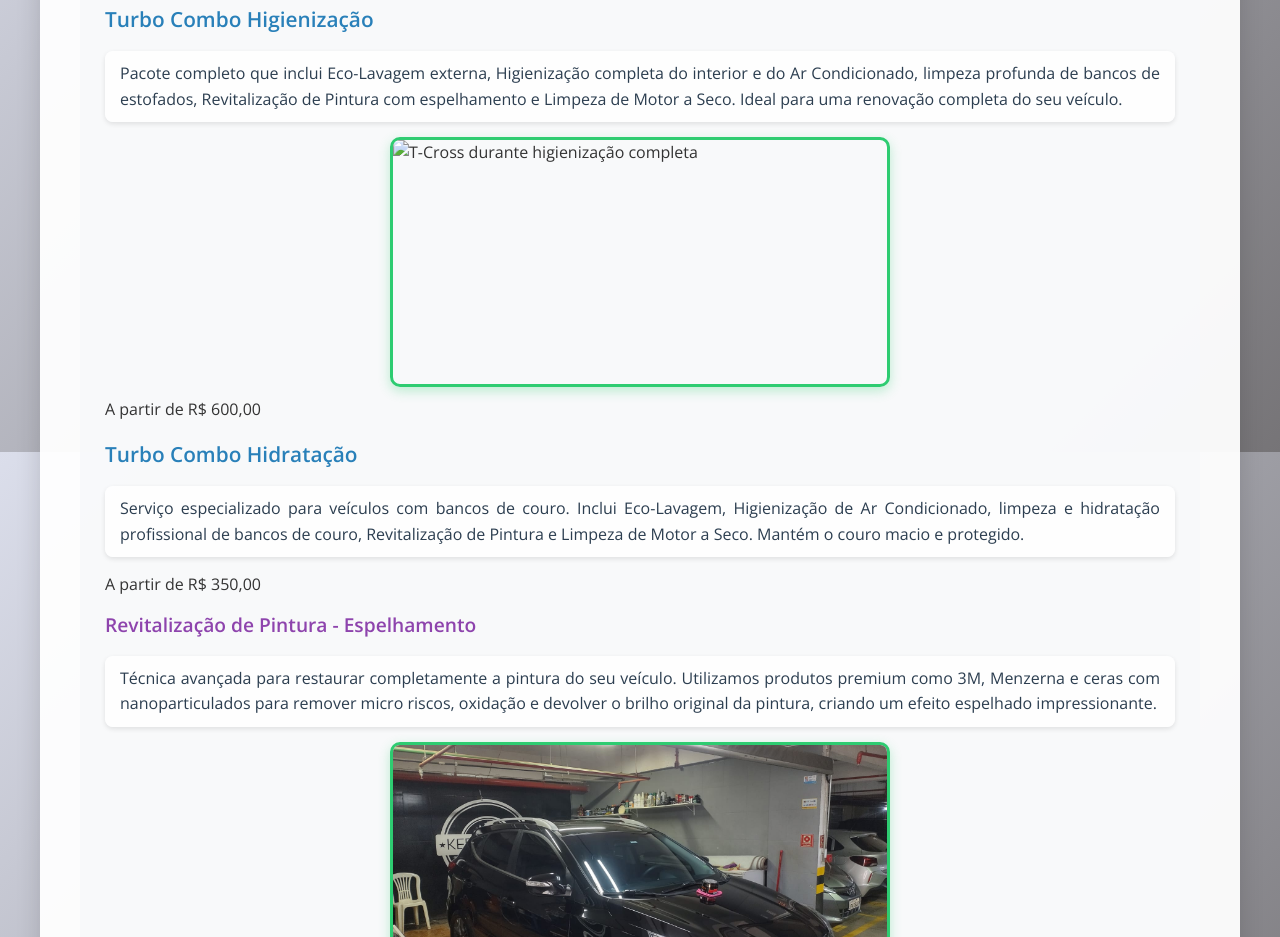
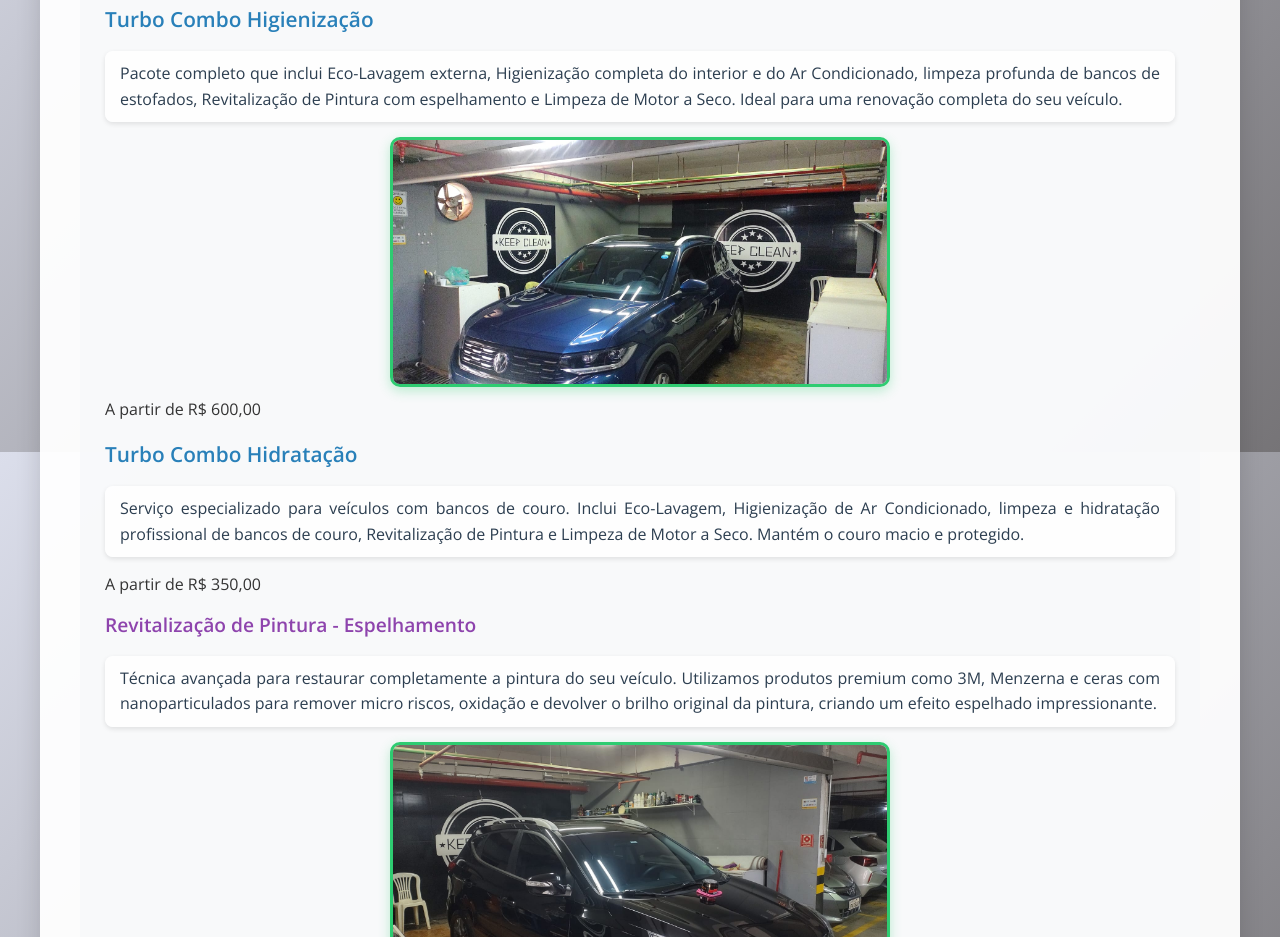
Before and after one commit to PedroPCAmaral/Projeto-WEB, a plain HTML site: page index.html in a window 1280 px wide. Shown: the part 3548-4485 px from the top of the page. Drawn offline with nearby package versions, Linux system fonts and the light colour scheme.

Commit message:
Update index.html

```diff
--- a/index.html
+++ b/index.html
@@ -92,7 +92,7 @@
                 <p>Pacote completo que inclui Eco-Lavagem externa, Higienização completa do interior e do Ar
                     Condicionado, limpeza profunda de bancos de estofados, Revitalização de Pintura com espelhamento e
                     Limpeza de Motor a Seco. Ideal para uma renovação completa do seu veículo.</p>
-                <img src="tcross.jpg.jpg" alt="T-Cross durante higienização completa" class="imagem-servico">
+                <img src="tcross.jpg" alt="T-Cross durante higienização completa" class="imagem-servico">
             </div>
 
             <div class="servico-card">
```
